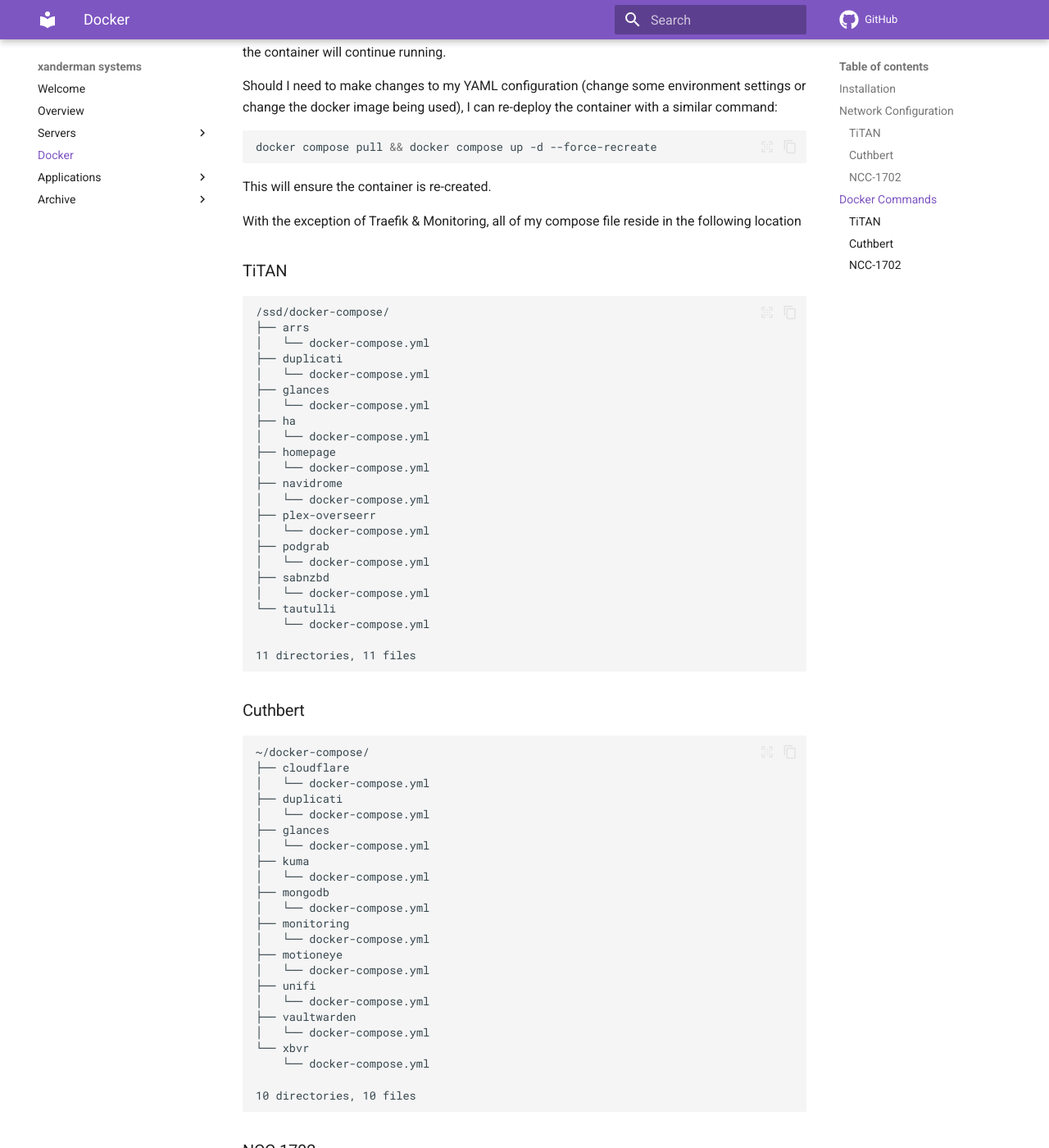
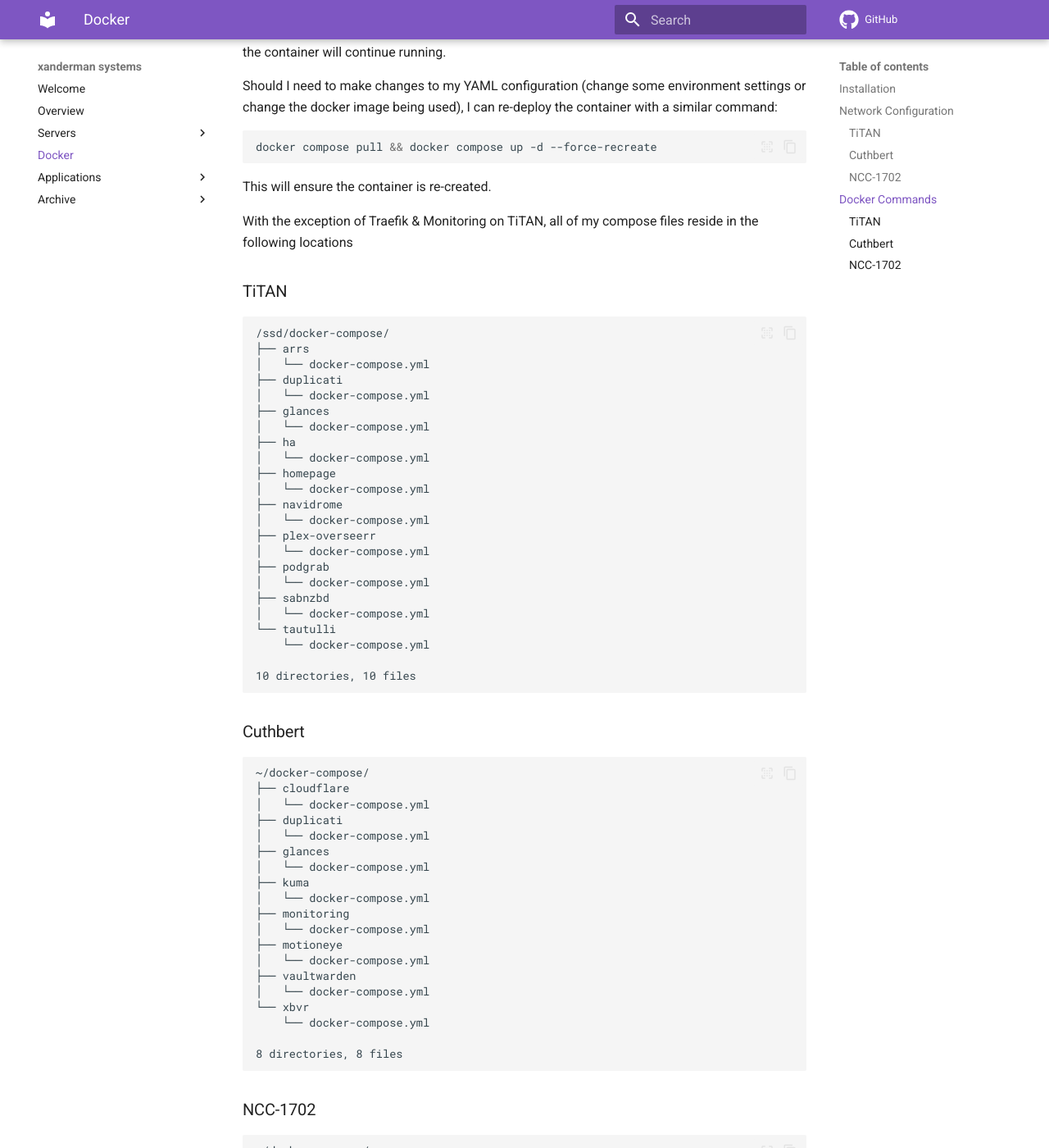
Before and after one commit to Xanderlicious/mkdocs, an MkDocs documentation site: the page built from docs/docker.md, in a window 1280 px wide and 1400 px high, scrolled down 2175 px. Shown: the whole window at 82% size. Built offline with MkDocs 1.6.1 and Material for MkDocs 9.7.7, drawn with Linux system fonts in a browser that asks for light colours; comment, search, counter and statistics services are not loaded.

Commit message:
mkdocs changes

````diff
--- a/docs/docker.md
+++ b/docs/docker.md
@@ -82,7 +82,7 @@
 
 This will ensure the container is re-created.
 
-With the exception of Traefik & Monitoring, all of my compose file reside in the following location
+With the exception of Traefik & Monitoring on TiTAN, all of my compose files reside in the following locations
 
 ###TiTAN
 
@@ -109,7 +109,7 @@
 └── tautulli
     └── docker-compose.yml
 
-11 directories, 11 files
+10 directories, 10 files
 ```
 
 ###Cuthbert
@@ -124,20 +124,16 @@
 │   └── docker-compose.yml
 ├── kuma
 │   └── docker-compose.yml
-├── mongodb
-│   └── docker-compose.yml
 ├── monitoring
 │   └── docker-compose.yml
 ├── motioneye
-│   └── docker-compose.yml
-├── unifi
 │   └── docker-compose.yml
 ├── vaultwarden
 │   └── docker-compose.yml
 └── xbvr
     └── docker-compose.yml
 
-10 directories, 10 files
+8 directories, 8 files
 ```
 
 ###NCC-1702
````
Also changed, not shown: docs/dynamic.md (+1 -1 lines), docs/entrypoints.md (+2 -2 lines), docs/traefik.md (+9 -9 lines).
